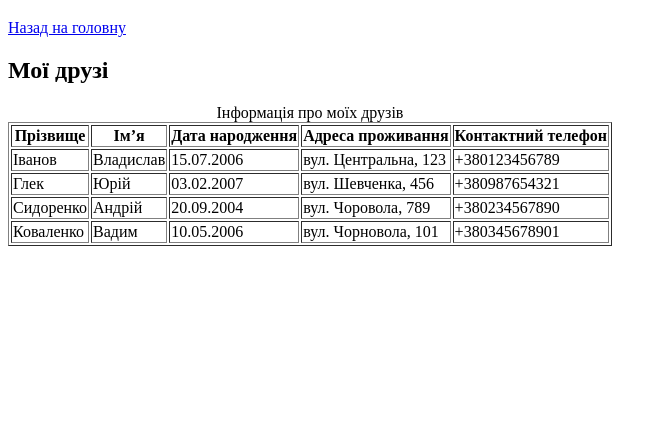
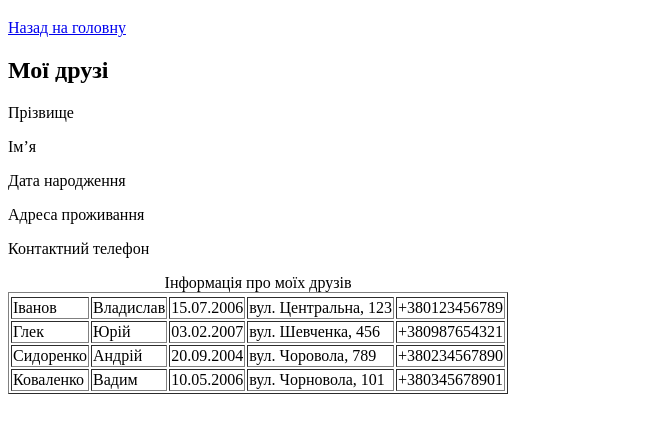
Before and after one commit to DenisLysenko0/2-pract.work, a plain HTML site: page friends.html in a window 1280 px wide. Shown: the part 61-494 px from the top of the page, without its empty margins (0-667 px from the left). Drawn offline with Linux system fonts and the light colour scheme.

Commit message:
Update friends.html

```diff
--- a/friends.html
+++ b/friends.html
@@ -13,11 +13,11 @@
     <table border="1">
         <caption>Інформація про моїх друзів</caption>
         <tr>
-            <th>Прізвище</th>
-            <th>Ім’я</th>
-            <th>Дата народження</th>
-            <th>Адреса проживання</th>
-            <th>Контактний телефон</th>
+            <p>Прізвище</p>
+            <p>Ім’я</p>
+            <p>Дата народження</p>
+            <p>Адреса проживання</p>
+            <p>Контактний телефон</p>
         </tr>
         <tr>
             <td>Іванов</td>
```
